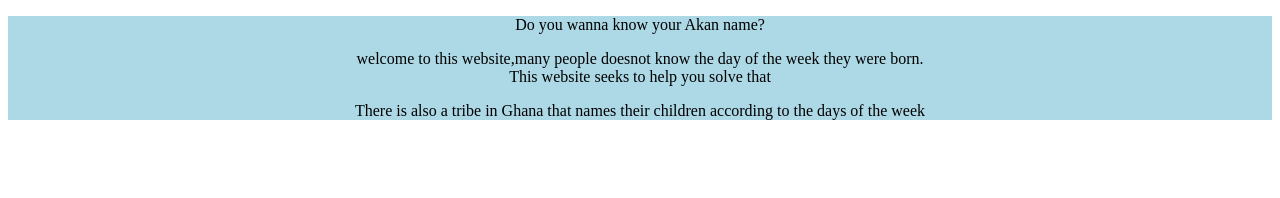
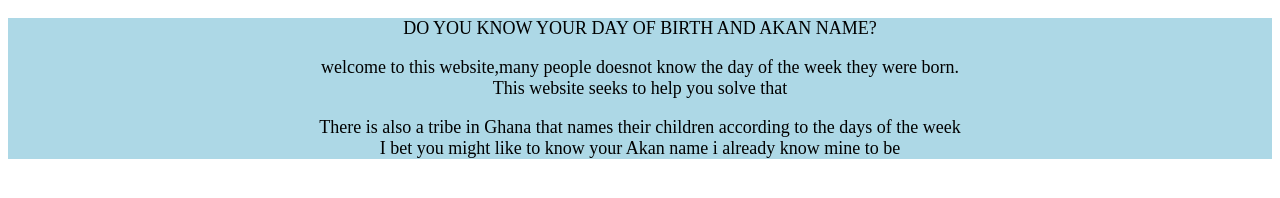
Before and after one commit to Briankiplangat88/akanname, a plain HTML site: page index.html in a window 1280 px wide. Drawn offline with Linux system fonts and the light colour scheme.

```diff
--- a/index.css
+++ b/index.css
@@ -2,5 +2,5 @@
     text-align: center;
     position: relative;
     background-color: lightblue;
-    font-size: medium;
+    font-size: large;
 }
--- a/index.html
+++ b/index.html
@@ -10,12 +10,13 @@
 <body>
     <div class="container">
         <div>
-        <p>Do you wanna know your Akan name?</p>
+        <p id="title"> DO YOU KNOW YOUR DAY OF BIRTH AND AKAN NAME?</p>
         </div>
         <div class="description">
             welcome to this website,many people doesnot know the day of the week they were born. <br>
             This website seeks to help you solve that <br>
-            <p>There is also a tribe in Ghana that names their children according to the days of the week </p>
+            <p>There is also a tribe in Ghana that names their children according to the days of the week <br>
+            I bet you might like to know your Akan name i already know mine to be </p>
 
 
 
```
